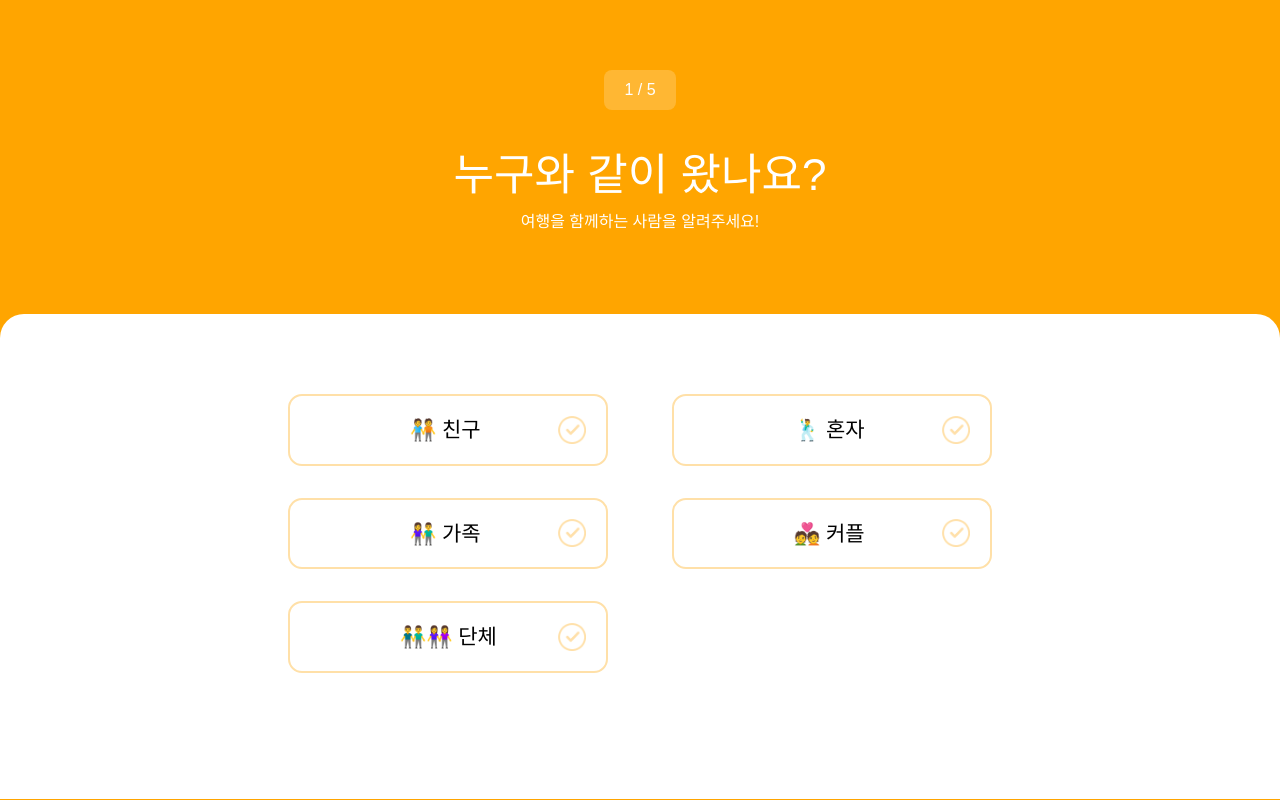
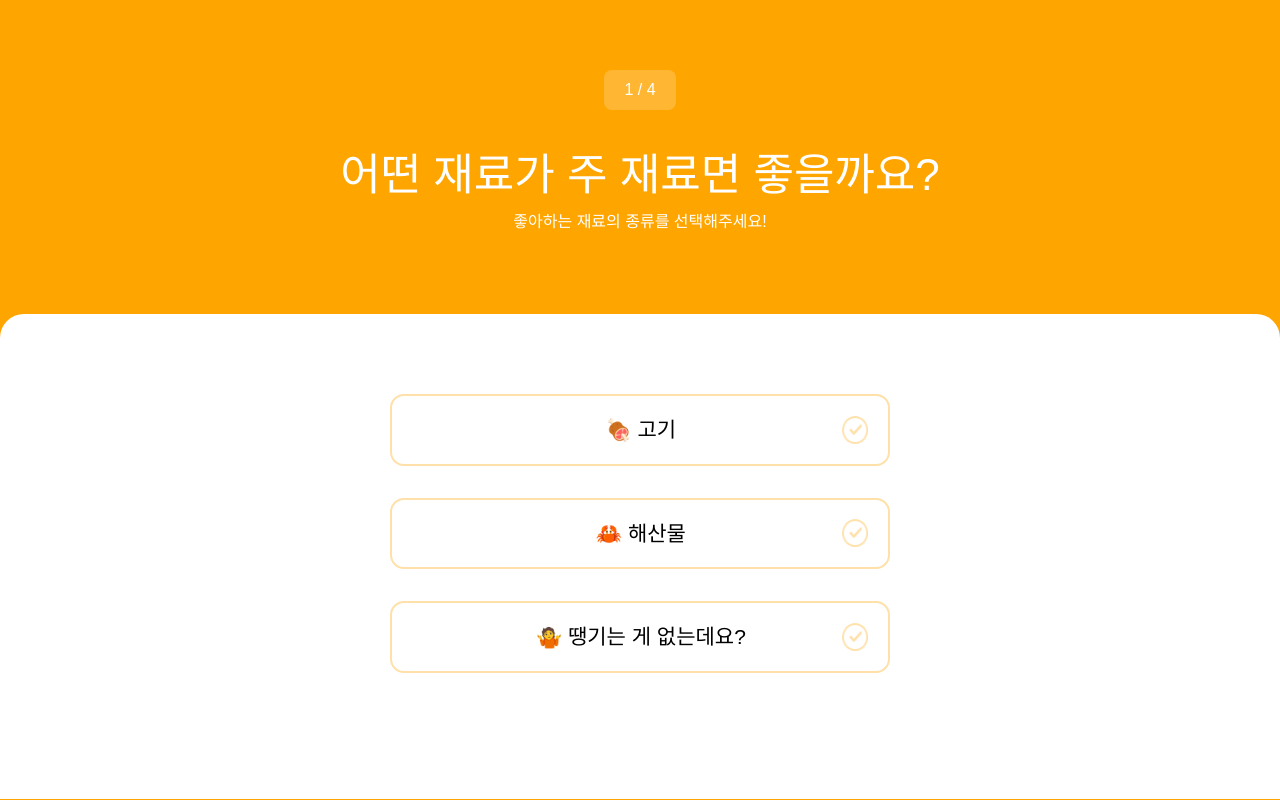
Before and after one commit to mjgwon24/tour-recommend-front, a Next.js app: page /survey1 in a window 1280 px wide. Built offline with nearby package versions, Linux system fonts and the light colour scheme; a web font is replaced by a local one.

Commit message:
fix: survey페이지 페이지 수 조정, UI개선

```diff
--- a/pages/survey1/index.jsx
+++ b/pages/survey1/index.jsx
@@ -15,93 +15,62 @@ export default function survey1Page() {
                 <div className="flex flex-col items-center gap-20">
                     <div className="flex flex-col gap-8 w-[76.6875rem] pt-[4.375rem] items-center">
                         <div className="bg-[#FFFFFF33] rounded-lg py-2 px-5">
-                            <p className="text-white">1 / 5</p>
+                            <p className="text-white">1 / 4</p>
                         </div>
 
                         <div className="flex flex-col gap-0.5">
                             <p className="text-center text-[2.75rem] weight-700 text-white">
-                                누구와 같이 왔나요?
+                                어떤 재료가 주 재료면 좋을까요?
                             </p>
                             <p className="text-center weight-500 text-white">
-                                여행을 함께하는 사람을 알려주세요!
+                                좋아하는 재료의 종류를 선택해주세요!
                             </p>
                         </div>
                     </div>
-
                     <div className="flex justify-center w-screen bg-white rounded-t-3xl items-start pt-20"
                          style={{minHeight: 'calc(100vh - 19.6875rem)', minWidth: '76.6875rem'}}>
                         <div className="flex gap-20 justify-between">
                             <div className="flex justify-center items-center pl-[8rem]">
                                 <div className="flex flex-col gap-8">
-                                    <div className="flex gap-16">
-                                        <div className={`cursor-pointer hover:bg-[#FFEFD2] flex items-center justify-between border-2 rounded-[0.875rem] w-[20rem] py-[1.125rem] px-[1.25rem]
-                                ${selected === 'friend' ? 'border-[#FFA500] bg-[#FFEFD2]' : 'border-[#FFE0A8]'}`}
-                                             onClick={() => handleClick('friend')}>
-                                            <div className="w-10/11 justify-items-center">
-                                                <p className="relative left-[6.25rem] weight-700 text-[1.3125rem]">‍🧑‍🤝‍🧑
-                                                    친구</p>
+                                    <div className={`cursor-pointer hover:bg-[#FFEFD2] flex items-center justify-between border-2 rounded-[0.875rem] w-[31.25rem] py-[1.125rem] px-[1.25rem]
+                                ${selected === 'meat' ? 'border-[#FFA500] bg-[#FFEFD2]' : 'border-[#FFE0A8]'}`}
+                                         onClick={() => handleClick('meat')}>
+                                        <div className="w-full justify-items-center pl-[1.75rem]">
+                                            <p className="weight-700 text-[1.3125rem]">🍖
+                                                고기</p>
                                         </div>
                                         <div className="w-1/11">
-                                                <img src={`${selected === 'friend'
+                                            <img src={`${selected === 'meat'
                                                 ? '/images/icon/check_full.png' : '/images/icon/check_empty.png'}`}
                                                  className="w-[1.75rem] h-[1.75rem]" alt="v"/>
                                         </div>
                                     </div>
 
-                                        <div className={`cursor-pointer hover:bg-[#FFEFD2] flex items-center justify-between border-2 rounded-[0.875rem] w-[20rem] py-[1.125rem] px-[1.25rem]
-                                ${selected === 'alone' ? 'border-[#FFA500] bg-[#FFEFD2]' : 'border-[#FFE0A8]'}`}
-                                             onClick={() => handleClick('alone')}>
-                                            <div className="w-10/11 justify-items-center">
-                                                <p className="relative left-[6.25rem] weight-700 text-[1.3125rem]">🕺 혼자</p>
+                                    <div className={`cursor-pointer hover:bg-[#FFEFD2] flex items-center justify-between border-2 rounded-[0.875rem] w-[31.25rem] py-[1.125rem] px-[1.25rem]
+                                ${selected === 'seafood' ? 'border-[#FFA500] bg-[#FFEFD2]' : 'border-[#FFE0A8]'}`}
+                                         onClick={() => handleClick('seafood')}>
+                                        <div className="w-full justify-items-center pl-[1.75rem]">
+                                            <p className="weight-700 text-[1.3125rem]">🦀
+                                                해산물</p>
                                         </div>
                                         <div className="w-1/11">
-                                                <img src={`${selected === 'alone'
-                                                    ? '/images/icon/check_full.png' : '/images/icon/check_empty.png'}`}
-                                                     className="w-[1.75rem] h-[1.75rem]" alt="v"/>
-                                            </div>
-                                        </div>
-                                    </div>
-
-                                    <div className="flex gap-16">
-                                        <div className={`cursor-pointer hover:bg-[#FFEFD2] flex items-center justify-between border-2 rounded-[0.875rem] w-[20rem] py-[1.125rem] px-[1.25rem]
-                                ${selected === 'family' ? 'border-[#FFA500] bg-[#FFEFD2]' : 'border-[#FFE0A8]'}`}
-                                             onClick={() => handleClick('family')}>
-                                            <div className="w-10/11 justify-items-center">
-                                                <p className="relative left-[6.25rem] weight-700 text-[1.3125rem]">👫️ 가족</p>
-                                            </div>
-                                            <div className="w-1/11">
-                                                <img src={`${selected === 'family'
+                                            <img src={`${selected === 'seafood'
                                                 ? '/images/icon/check_full.png' : '/images/icon/check_empty.png'}`}
                                                  className="w-[1.75rem] h-[1.75rem]" alt="v"/>
                                         </div>
                                     </div>
 
-                                        <div className={`cursor-pointer hover:bg-[#FFEFD2] flex items-center justify-between border-2 rounded-[0.875rem] w-[20rem] py-[1.125rem] px-[1.25rem]
-                                ${selected === 'couple' ? 'border-[#FFA500] bg-[#FFEFD2]' : 'border-[#FFE0A8]'}`}
-                                             onClick={() => handleClick('couple')}>
-                                            <div className="w-10/11 justify-items-center">
-                                                <p className="relative left-[6.25rem] weight-700 text-[1.3125rem]">💑 커플</p>
+                                    <div className={`cursor-pointer hover:bg-[#FFEFD2] flex items-center justify-between border-2 rounded-[0.875rem] w-[31.25rem] py-[1.125rem] px-[1.25rem]
+                                ${selected === 'idontknow' ? 'border-[#FFA500] bg-[#FFEFD2]' : 'border-[#FFE0A8]'}`}
+                                         onClick={() => handleClick('idontknow')}>
+                                        <div className="w-full justify-items-center pl-[1.75rem]">
+                                            <p className="weight-700 text-[1.3125rem]">️🤷
+                                            땡기는 게 없는데요?</p>
                                         </div>
                                         <div className="w-1/11">
-                                                <img src={`${selected === 'couple'
+                                            <img src={`${selected === 'idontknow'
                                                 ? '/images/icon/check_full.png' : '/images/icon/check_empty.png'}`}
                                                  className="w-[1.75rem] h-[1.75rem]" alt="v"/>
-                                            </div>
-                                        </div>
-                                    </div>
-
-                                    <div className="flex justify-start w-full gap-16">
-                                        <div className={`cursor-pointer hover:bg-[#FFEFD2] flex items-center justify-between border-2 rounded-[0.875rem] w-[20rem] py-[1.125rem] px-[1.25rem]
-                                ${selected === 'organization' ? 'border-[#FFA500] bg-[#FFEFD2]' : 'border-[#FFE0A8]'}`}
-                                             onClick={() => handleClick('organization')}>
-                                            <div className="w-10/11 justify-items-center">
-                                                <p className="relative left-[5.625rem] weight-700 text-[1.3125rem]">👬👭 단체</p>
-                                            </div>
-                                            <div className="w-1/11">
-                                                <img src={`${selected === 'organization'
-                                                    ? '/images/icon/check_full.png' : '/images/icon/check_empty.png'}`}
-                                                     className="w-[1.75rem] h-[1.75rem]" alt="v"/>
-                                            </div>
                                         </div>
                                     </div>
                                 </div>
@@ -115,6 +84,8 @@ export default function survey1Page() {
                             </div>
                         </div>
                     </div>
+
+
                 </div>
             </div>
         </div>
--- a/pages/survey2/index.jsx
+++ b/pages/survey2/index.jsx
@@ -20,10 +20,9 @@ export default function survey2Page() {
 
                         <div className="flex flex-col gap-0.5">
                             <p className="text-center text-[2.75rem] weight-700 text-white">
-                                성별은 어떻게 구성되어 있나요?
-                            </p>
+                            국물이 있는 게 더 좋으신가요?</p>
                             <p className="text-center weight-500 text-white">
-                                멤버들의 성별을 알려주세요!
+                                음식 취향을 알려주세요!
                             </p>
                         </div>
                     </div>
@@ -36,9 +35,9 @@ export default function survey2Page() {
                                     <div className={`cursor-pointer hover:bg-[#FFEFD2] flex items-center justify-between border-2 rounded-[0.875rem] w-[31.25rem] py-[1.125rem] px-[1.25rem]
                                 ${selected === 'male' ? 'border-[#FFA500] bg-[#FFEFD2]' : 'border-[#FFE0A8]'}`}
                                          onClick={() => handleClick('male')}>
-                                        <div className="w-10/11 justify-items-center">
-                                            <p className="relative left-[12.5rem] weight-700 text-[1.3125rem]">‍🙋‍♂️
-                                                남성</p>
+                                        <div className="w-full justify-items-center pl-[1.75rem]">
+                                            <p className="weight-700 text-[1.3125rem]">🙆‍♂️
+                                                있었으면 좋겠어요!</p>
                                         </div>
                                         <div className="w-1/11">
                                             <img src={`${selected === 'male'
@@ -50,26 +49,12 @@ export default function survey2Page() {
                                     <div className={`cursor-pointer hover:bg-[#FFEFD2] flex items-center justify-between border-2 rounded-[0.875rem] w-[31.25rem] py-[1.125rem] px-[1.25rem]
                                 ${selected === 'female' ? 'border-[#FFA500] bg-[#FFEFD2]' : 'border-[#FFE0A8]'}`}
                                          onClick={() => handleClick('female')}>
-                                        <div className="w-10/11 justify-items-center">
-                                            <p className="relative left-[12.5rem] weight-700 text-[1.3125rem]">🙋‍♀️
-                                                여성</p>
+                                        <div className="w-full justify-items-center pl-[1.75rem]">
+                                            <p className="weight-700 text-[1.3125rem]">🙅‍♂️
+                                            없었으면 좋겠어요!</p>
                                         </div>
                                         <div className="w-1/11">
                                             <img src={`${selected === 'female'
-                                                ? '/images/icon/check_full.png' : '/images/icon/check_empty.png'}`}
-                                                 className="w-[1.75rem] h-[1.75rem]" alt="v"/>
-                                        </div>
-                                    </div>
-
-                                    <div className={`cursor-pointer hover:bg-[#FFEFD2] flex items-center justify-between border-2 rounded-[0.875rem] w-[31.25rem] py-[1.125rem] px-[1.25rem]
-                                ${selected === 'mixed-gender' ? 'border-[#FFA500] bg-[#FFEFD2]' : 'border-[#FFE0A8]'}`}
-                                         onClick={() => handleClick('mixed-gender')}>
-                                        <div className="w-10/11 justify-items-center">
-                                            <p className="relative left-[11.3125rem] weight-700 text-[1.3125rem]">️🙋
-                                                기타(혼성)</p>
-                                        </div>
-                                        <div className="w-1/11">
-                                            <img src={`${selected === 'mixed-gender'
                                                 ? '/images/icon/check_full.png' : '/images/icon/check_empty.png'}`}
                                                  className="w-[1.75rem] h-[1.75rem]" alt="v"/>
                                         </div>
--- a/pages/survey3/index.jsx
+++ b/pages/survey3/index.jsx
@@ -1,5 +1,5 @@
 import {useState} from 'react';
-import {router} from 'next/client';
+import {router} from "next/client";
 
 export default function survey3Page() {
     const [selected, setSelected] = useState(null);
@@ -15,77 +15,61 @@ export default function survey3Page() {
                 <div className="flex flex-col items-center gap-20">
                     <div className="flex flex-col gap-8 w-[76.6875rem] pt-[4.375rem] items-center">
                         <div className="bg-[#FFFFFF33] rounded-lg py-2 px-5">
-                            <p className="text-white">3 / 5</p>
+                            <p className="text-white">3 / 4</p>
                         </div>
 
                         <div className="flex flex-col gap-0.5">
                             <p className="text-center text-[2.75rem] weight-700 text-white">
-                                어떤 여행을 하고 싶으신가요?
-                            </p>
+                                어떤 맛을 주로 선호하시나요?</p>
                             <p className="text-center weight-500 text-white">
-                                선호하는 활동을 골라주세요!
+                                선호하는 음식의 종류를 선택해주세요!
                             </p>
                         </div>
                     </div>
-
                     <div className="flex justify-center w-screen bg-white rounded-t-3xl items-start pt-20"
                          style={{minHeight: 'calc(100vh - 19.6875rem)', minWidth: '76.6875rem'}}>
                         <div className="flex gap-20 justify-between">
                             <div className="flex justify-center items-center pl-[8rem]">
                                 <div className="flex flex-col gap-8">
-                                    <div className="flex gap-16">
-                                        <div className={`cursor-pointer hover:bg-[#FFEFD2] flex items-center justify-between border-2 rounded-[0.875rem] w-[20rem] py-[1.125rem] px-[1.25rem]
-                                ${selected === 'rest' ? 'border-[#FFA500] bg-[#FFEFD2]' : 'border-[#FFE0A8]'}`}
-                                             onClick={() => handleClick('rest')}>
-                                            <div className="w-10/11 justify-items-center">
-                                                <p className="relative left-[6.7rem] weight-700 text-[1.3125rem]">🌳️ 휴식</p>
+                                    <div className={`cursor-pointer hover:bg-[#FFEFD2] flex items-center justify-between border-2 rounded-[0.875rem] w-[31.25rem] py-[1.125rem] px-[1.25rem]
+                                ${selected === 'spicy' ? 'border-[#FFA500] bg-[#FFEFD2]' : 'border-[#FFE0A8]'}`}
+                                         onClick={() => handleClick('spicy')}>
+                                        <div className="w-full justify-items-center pl-[1.75rem]">
+                                            <p className="weight-700 text-[1.3125rem]">🌶️
+                                                매운 게 땡겨요</p>
                                         </div>
                                         <div className="w-1/11">
-                                                <img src={`${selected === 'rest'
+                                            <img src={`${selected === 'spicy'
                                                 ? '/images/icon/check_full.png' : '/images/icon/check_empty.png'}`}
                                                  className="w-[1.75rem] h-[1.75rem]" alt="v"/>
                                         </div>
                                     </div>
 
-                                        <div className={`cursor-pointer hover:bg-[#FFEFD2] flex items-center justify-between border-2 rounded-[0.875rem] w-[20rem] py-[1.125rem] px-[1.25rem]
-                                ${selected === 'activity' ? 'border-[#FFA500] bg-[#FFEFD2]' : 'border-[#FFE0A8]'}`}
-                                             onClick={() => handleClick('activity')}>
-                                            <div className="w-10/11 justify-items-center">
-                                                <p className="relative left-[5.5rem] weight-700 text-[1.3125rem]">🚴‍♀️ 액티비티</p>
+                                    <div className={`cursor-pointer hover:bg-[#FFEFD2] flex items-center justify-between border-2 rounded-[0.875rem] w-[31.25rem] py-[1.125rem] px-[1.25rem]
+                                ${selected === 'plain' ? 'border-[#FFA500] bg-[#FFEFD2]' : 'border-[#FFE0A8]'}`}
+                                         onClick={() => handleClick('plain')}>
+                                        <div className="w-full justify-items-center pl-[1.75rem]">
+                                            <p className="weight-700 text-[1.3125rem]">🍱
+                                                담백한 게 좋아요</p>
                                         </div>
                                         <div className="w-1/11">
-                                                <img src={`${selected === 'activity'
-                                                    ? '/images/icon/check_full.png' : '/images/icon/check_empty.png'}`}
-                                                     className="w-[1.75rem] h-[1.75rem]" alt="v"/>
-                                            </div>
-                                        </div>
-                                    </div>
-
-                                    <div className="flex gap-16">
-                                        <div className={`cursor-pointer hover:bg-[#FFEFD2] flex items-center justify-between border-2 rounded-[0.875rem] w-[20rem] py-[1.125rem] px-[1.25rem]
-                                ${selected === 'cultural-tour' ? 'border-[#FFA500] bg-[#FFEFD2]' : 'border-[#FFE0A8]'}`}
-                                             onClick={() => handleClick('cultural-tour')}>
-                                            <div className="w-10/11 justify-items-center">
-                                                <p className="relative left-[5.5rem] weight-700 text-[1.3125rem]">🏛️ 문화 탐방</p>
-                                            </div>
-                                            <div className="w-1/11">
-                                                <img src={`${selected === 'cultural-tour'
+                                            <img src={`${selected === 'plain'
                                                 ? '/images/icon/check_full.png' : '/images/icon/check_empty.png'}`}
                                                  className="w-[1.75rem] h-[1.75rem]" alt="v"/>
                                         </div>
                                     </div>
 
-                                        <div className={`cursor-pointer hover:bg-[#FFEFD2] flex items-center justify-between border-2 rounded-[0.875rem] w-[20rem] py-[1.125rem] px-[1.25rem]
-                                ${selected === 'date' ? 'border-[#FFA500] bg-[#FFEFD2]' : 'border-[#FFE0A8]'}`}
-                                             onClick={() => handleClick('date')}>
-                                            <div className="w-10/11 justify-items-center">
-                                                <p className="relative left-[6.25rem] weight-700 text-[1.3125rem]">❤️ 데이트</p>
+                                    <div className={`cursor-pointer hover:bg-[#FFEFD2] flex items-center justify-between border-2 rounded-[0.875rem] w-[31.25rem] py-[1.125rem] px-[1.25rem]
+                                ${selected === 'greasy' ? 'border-[#FFA500] bg-[#FFEFD2]' : 'border-[#FFE0A8]'}`}
+                                         onClick={() => handleClick('greasy')}>
+                                        <div className="w-full justify-items-center pl-[1.75rem]">
+                                            <p className="weight-700 text-[1.3125rem]">🍤
+                                            기름진게 먹고 싶어요</p>
                                         </div>
                                         <div className="w-1/11">
-                                                <img src={`${selected === 'date'
+                                            <img src={`${selected === 'greasy'
                                                 ? '/images/icon/check_full.png' : '/images/icon/check_empty.png'}`}
                                                  className="w-[1.75rem] h-[1.75rem]" alt="v"/>
-                                            </div>
                                         </div>
                                     </div>
                                 </div>
@@ -99,6 +83,8 @@ export default function survey3Page() {
                             </div>
                         </div>
                     </div>
+
+
                 </div>
             </div>
         </div>
```
Also changed, not shown: pages/survey4/index.jsx (+25 -21 lines). Lines whose indentation alone changed are shown as unchanged.
